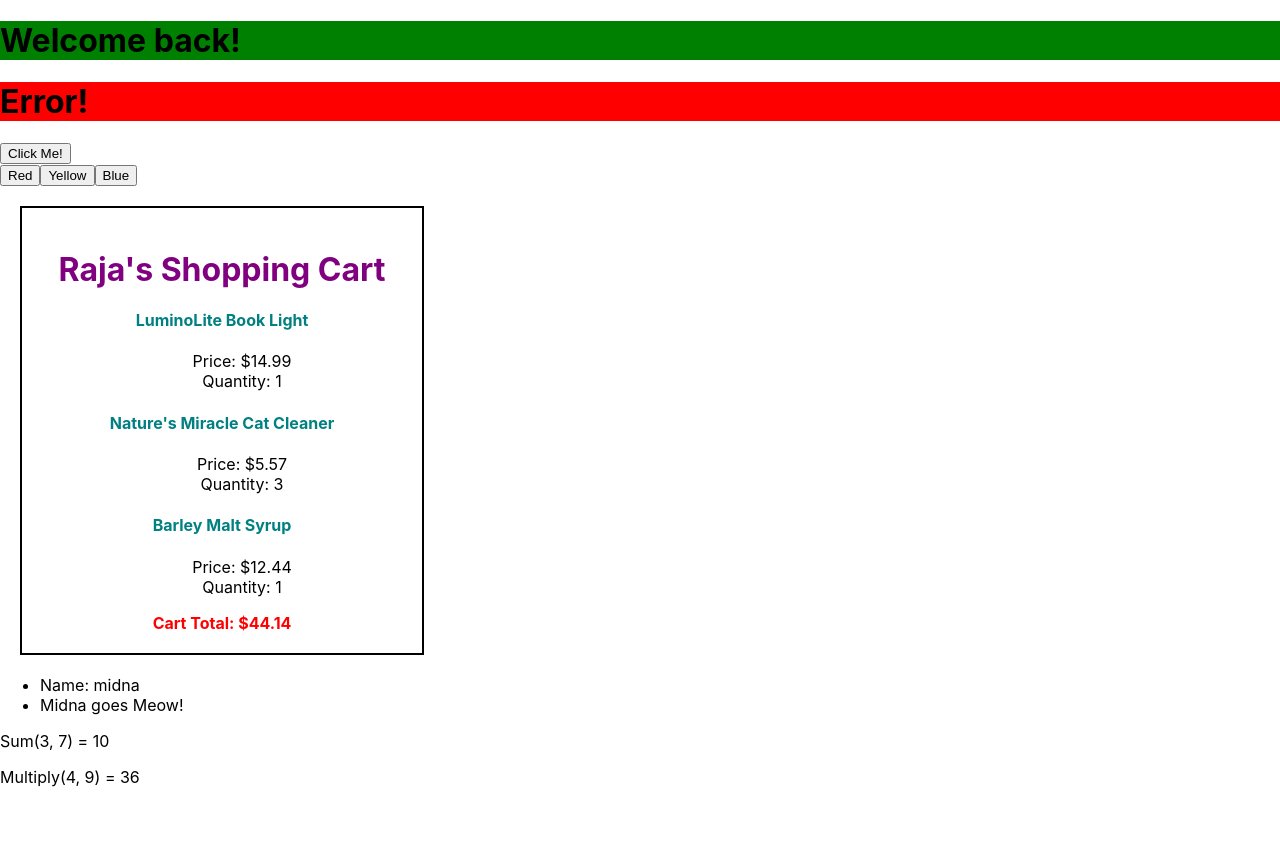
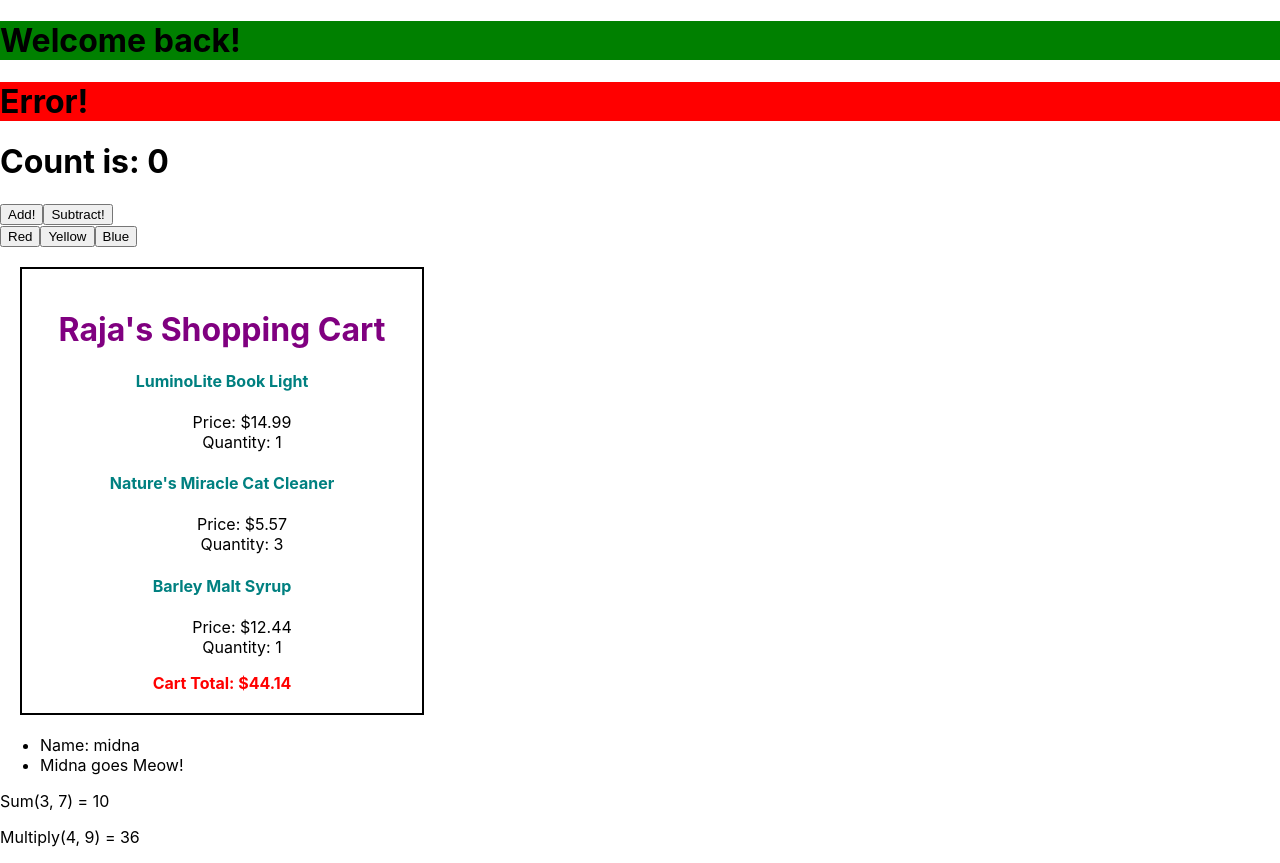
Before and after one commit to Rajayne/CRAPractice, a React (Create React App) app: page / in a window 1280 px wide. Before the commit the page ends 803 px from the top, so only its background shows below. Built offline with nearby package versions, Linux system fonts and the light colour scheme.

Commit message:
Utilize useState to create add and subtract buttons for counter

```diff
--- a/src/clicker.js
+++ b/src/clicker.js
@@ -1,12 +1,14 @@
-import React from "react";
-let count = 0;
+import React, { useState } from "react";
 
 const Clicker = () => {
-  const counter = () => {
-    count += 1;
-    console.log(count);
-  };
-  return <button onClick={counter}>Click Me!</button>;
+  const [count, setCount] = useState(0);
+  return (
+    <>
+      <h1>Count is: {count} </h1>
+      <button onClick={() => setCount(count + 1)}>Add!</button>
+      <button onClick={() => setCount(count - 1)}>Subtract!</button>
+    </>
+  );
 };
 
 const ButtonGroup = () => {
```
Also changed, not shown: 1 other file (tests, documents, lock files or other folders).
